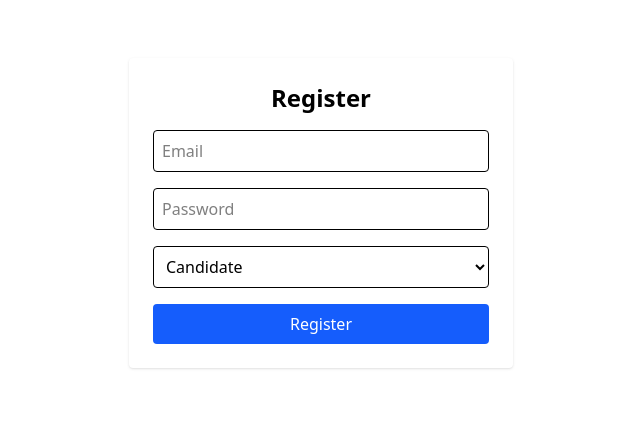
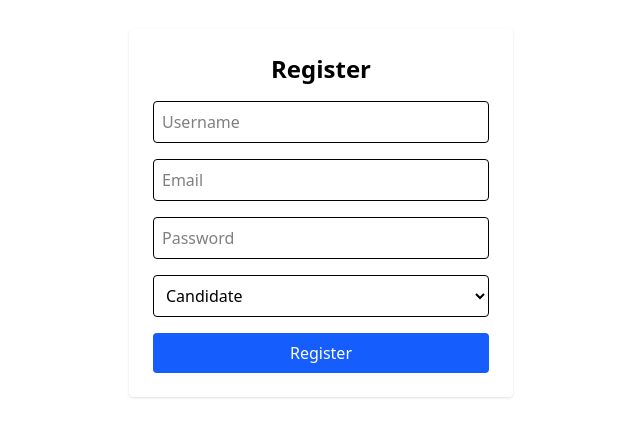
Before and after one commit to AshrayaBashyal/Job-Portal-Frontend, a React (Vite) app in the folder job-portal-frontend/: page /register in a window 1280 px wide. Shown: the part 187-624 px from the top of the page, without its empty margins (319-959 px from the left). Built offline with nearby package versions, Linux system fonts and the light colour scheme.

Commit message:
feat: add username field and fix role casing in Register form

```diff
--- a/job-portal-frontend/src/pages/auth/Register.jsx
+++ b/job-portal-frontend/src/pages/auth/Register.jsx
@@ -6,9 +6,10 @@ export default function Register() {
   const navigate = useNavigate();
 
   const [form, setForm] = useState({
+    username: "",
     email: "",
     password: "",
-    role: "candidate", // or employer
+    role: "CANDIDATE", // or EMPLOYER
   });
 
   const [error, setError] = useState("");
@@ -38,6 +39,15 @@ export default function Register() {
         <h2 className="text-2xl font-bold text-center">Register</h2>
 
         <input
+          type="text"
+          name="username"
+          placeholder="Username"
+          className="w-full border p-2 rounded"
+          onChange={handleChange}
+          required
+        />
+
+        <input
           type="email"
           name="email"
           placeholder="Email"
@@ -60,8 +70,8 @@ export default function Register() {
           className="w-full border p-2 rounded"
           onChange={handleChange}
         >
-          <option value="candidate">Candidate</option>
-          <option value="employer">Employer</option>
+          <option value="CANDIDATE">Candidate</option>
+          <option value="EMPLOYER">Employer</option>
         </select>
 
         {error && <p className="text-red-500 text-sm">{error}</p>}
```
